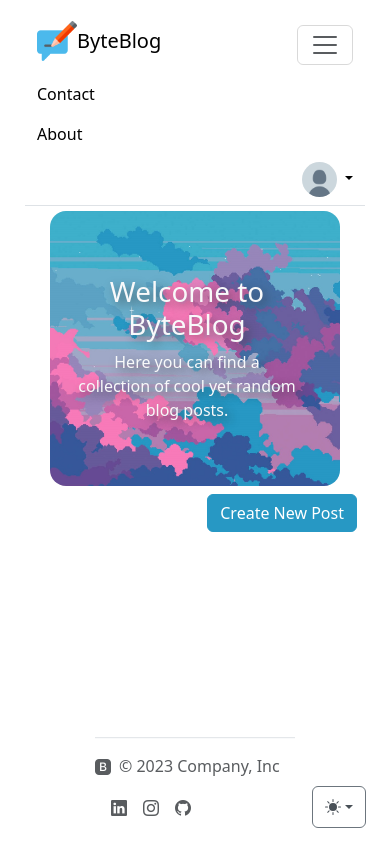
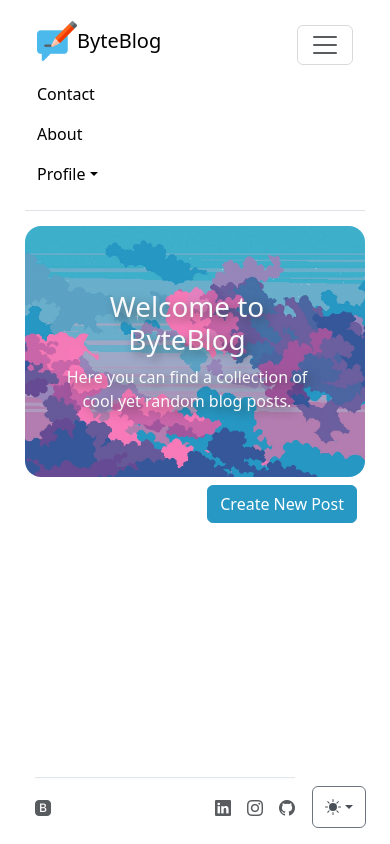
Before and after one commit to Adskovic/flask_blog, a Flask app: page / in a window 390 px wide, after a click that opens the changed part. Run offline with Flask 3, Linux system fonts and the light colour scheme; the visitor is signed in with stand-in values (Sample User, id 1); data that the repository does not hold is empty; some libraries are stand-ins or nearby versions.

Commit message:
fix: footer and navbar responsiveness

```diff
--- a/static/css/styles.css
+++ b/static/css/styles.css
@@ -509,7 +509,11 @@ header.masthead {
   }
 
   footer {
-    margin: 0 70px 0 70px;
+    margin: 0 70px 0 60px;
+  }
+
+  .sticky-footer span {
+    font-size: 12.5px;
   }
 
 }
@@ -527,11 +531,15 @@ header.masthead {
   }
 
   header.masthead {
-    margin: 5px 25px 0 25px!important;
+    margin: 15px 0 0 0!important;
     height: auto;
   }
 
-  .sticky-footer > a {
+  footer {
+    margin: 0 70px 0 10px;
+  }
+
+  .sticky-footer span {
     display: none;
   }
 }
--- a/templates/about.html
+++ b/templates/about.html
@@ -2,7 +2,7 @@
 
 <!-- Page Header-->
 
-<header class="masthead mx-5 rounded-4 my-3" style="background-image: url(/static/assets/img/about-bg.jpg);">
+<header class="masthead d-flex flex-column justify-content-center mx-5 rounded-4 my-3" style="background-image: url(/static/assets/img/about-bg.jpg);">
   <div class="p-3 me-3 rounded-3">
     <div class="container-fluid py-5 text-center text-light rounded-3">
       <h1>About Me</h1>
--- a/templates/contact.html
+++ b/templates/contact.html
@@ -1,7 +1,7 @@
 {% include "header.html" %}
 
 <!-- Page Header-->
-<header class="masthead mx-5 rounded-4 my-3" style="background-image: url(/static/assets/img/contact-page-bg.jpg);">
+<header class="masthead d-flex flex-column justify-content-center mx-5 rounded-4 my-3" style="background-image: url(/static/assets/img/contact-page-bg.jpg);">
   <div class="p-3 me-3 rounded-3">
     <div class="container-fluid py-5 text-center text-light rounded-3">
       {% if msg_sent: %}
--- a/templates/footer.html
+++ b/templates/footer.html
@@ -1,12 +1,13 @@
 <!-- Footer -->
 <footer class="sticky-footer d-flex flex-wrap justify-content-between align-items-center pt-3 my-4 border-top">
   <div class="col-md-4 d-flex align-items-center">
-    <a href="/" class="mb-3 me-2 mb-md-0 text-body-secondary text-decoration-none lh-1">
+    <a href="/" class="me-2 mb-md-0 text-body-secondary text-decoration-none lh-1">
       <i class="bi bi-bootstrap-fill"></i>
     </a>
-    <span class="mb-3 mb-md-0 text-body-secondary">© 2023 Company, Inc</span>
+    <span class="mb-md-0 text-body-secondary">© 2023 Company, Inc</span>
   </div>
 
+  <!-- Media icons -->
   <ul class="nav col-md-4 justify-content-end list-unstyled d-flex">
     <li class="ms-3"><a class="text-body-secondary" href="#" ><i class="bi bi-linkedin"></i></a></li>
     <li class="ms-3"><a class="text-body-secondary" href="#"><i class="bi bi-instagram"></i></a></li>
--- a/templates/header.html
+++ b/templates/header.html
@@ -109,14 +109,32 @@
         <li class="nav-item">
           <a class="nav-link link-body-emphasis" href="{{ url_for('about') }}">About</a>
         </li>
+        {% if not current_user.is_authenticated %}
+        <li class="nav-item">
+          <a class="nav-link link-body-emphasis d-lg-none" href="{{ url_for('login') }}">Login</a>
+        </li>
+        <li class="nav-item">
+          <a class="nav-link link-body-emphasis d-lg-none" href="{{ url_for('register') }}">Sign-up</a>
+        </li>
+        {% else %}
+        <li class="nav-item dropdown d-lg-none">
+          <a class="nav-link link-body-emphasis dropdown-toggle" href="#" data-bs-toggle="dropdown" aria-expanded="false">Profile</a>
+          <ul class="dropdown-menu">
+            <li><a class="dropdown-item" href="{{ url_for('profile') }}"><svg class="bi me-2 opacity-50 dropdown-menu-icon" width="1em" height="1em"><use href="#person"></use></svg> Profile</a></li>
+            <li><a class="dropdown-item" href="{{ url_for('settings') }}"><svg class="bi me-2 opacity-50 dropdown-menu-icon" width="1em" height="1em"><use href="#gear"></use></svg> Settings</a></li>
+            <li><hr class="dropdown-divider"></li>
+            <li><a class="dropdown-item" href="{{ url_for('logout') }}"><svg class="bi me-2 opacity-50 dropdown-menu-icon" width="1em" height="1em"><use href="#box-arrow-left"></use></svg> Sign out</a></li>
+          </ul>
+        </li>
+        {% endif %}
       </ul>
       {% if not current_user.is_authenticated %}
-
-            <a href="{{ url_for('login') }}"><button type="button" class="btn-login btn btn-outline-secondary me-2">Login</button></a>
-            <a href="{{ url_for('register') }}"><button type="button" class="btn btn-primary">Sign-up</button></a>
+        <a href="{{ url_for('login') }}" class="text-decoration-none"><button type="button" class="btn-login btn btn-outline-secondary me-2 d-none d-lg-block">Login</button></a>
+        <a href="{{ url_for('register') }}" class="text-decoration-none"><button type="button" class="btn btn-primary d-none d-lg-block">Sign-up</button></a>
 
       {% else %}
-            <div class="dropdown text-end">
+        <div class="d-none d-lg-block">
+          <div class="dropdown">
             <a href="#" class="d-block link-body-emphasis text-decoration-none dropdown-toggle" data-bs-toggle="dropdown" aria-expanded="false">
               <img src="{{ current_user.profile_picture }}" alt="mdo" width="35" height="35" class="rounded-circle">
             </a>
@@ -125,8 +143,8 @@
               <li><a class="dropdown-item" href="{{ url_for('settings') }}"><svg class="bi me-2 opacity-50 dropdown-menu-icon" width="1em" height="1em"><use href="#gear"></use></svg> Settings</a></li>
               <li><hr class="dropdown-divider"></li>
               <li><a class="dropdown-item" href="{{ url_for('logout') }}"><svg class="bi me-2 opacity-50 dropdown-menu-icon" width="1em" height="1em"><use href="#box-arrow-left"></use></svg> Sign out</a></li>
-
             </ul>
+          </div>
         </div>
       {% endif %}
     </div>
--- a/templates/index.html
+++ b/templates/index.html
@@ -1,7 +1,7 @@
 {% include "header.html" %}
 
     <!-- Page Header-->
-<header class="masthead mx-5 rounded-4 my-3" style="background-image: url(/static/assets/img/home.jpg);">
+<header class="masthead d-flex flex-column justify-content-center mx-5 rounded-4 my-3" style="background-image: url(/static/assets/img/home.jpg);">
   <div class="p-3 me-3 rounded-3">
     <div class="container-fluid py-5 text-center text-light rounded-3">
       <h1>Welcome to ByteBlog</h1>
--- a/templates/login.html
+++ b/templates/login.html
@@ -3,7 +3,7 @@
 
 
 <!-- Page Header-->
-<header class="masthead mx-5 rounded-4 my-3" style="background-image: url(/static/assets/img/login-bg.jpg);">
+<header class="masthead d-flex flex-column justify-content-center mx-5 rounded-4 my-3" style="background-image: url(/static/assets/img/login-bg.jpg);">
   <div class="p-3 me-3 rounded-3">
     <div class="container-fluid py-5 text-center text-light rounded-3">
       <h1>Log In</h1>
--- a/templates/make-post.html
+++ b/templates/make-post.html
@@ -3,7 +3,7 @@
 
 <!-- Page Header-->
 
-<header class="masthead mx-5 rounded-4 my-3" style="background-image: url('../static/assets/img/edit-bg.jpg');">
+<header class="masthead d-flex flex-column justify-content-center mx-5 rounded-4 my-3" style="background-image: url('../static/assets/img/edit-bg.jpg');">
   <div class="p-3 me-3 rounded-3">
     <div class="container-fluid py-5 text-center text-light rounded-3">
       {% if is_edit: %}
--- a/templates/post.html
+++ b/templates/post.html
@@ -3,7 +3,7 @@
 
 <!-- Page Header-->
 
-<header class="masthead mx-5 rounded-4 my-3" style="background-image: url('{{ post.img_url }}');">
+<header class="masthead d-flex flex-column justify-content-center mx-5 rounded-4 my-3" style="background-image: url('{{ post.img_url }}');">
     <div class="container">
       <div class="container-fluid py-5 text-center text-light rounded-3">
         <h1>{{ post.title }}</h1>
--- a/templates/register.html
+++ b/templates/register.html
@@ -3,7 +3,7 @@
 {% include "header.html" %}
 
 <!-- Page Header-->
-<header class="masthead mx-5 rounded-4 my-3" style="background-image: url(/static/assets/img/register-bg.jpg);">
+<header class="masthead d-flex flex-column justify-content-center mx-5 rounded-4 my-3" style="background-image: url(/static/assets/img/register-bg.jpg);">
   <div class="p-3 me-3 rounded-3">
     <div class="container-fluid py-5 text-center text-light rounded-3">
       <h1>Register</h1>
```
Lines whose indentation alone changed are shown as unchanged.
